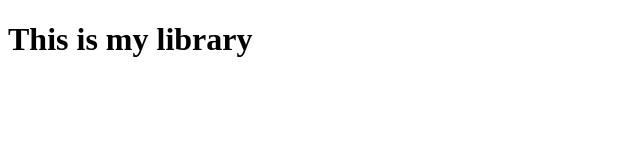
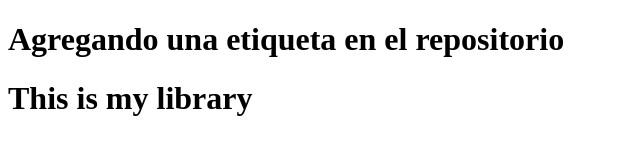
Before and after one commit to ferjoaguilar/my-library, a plain HTML site: page index.html in a window 1280 px wide. Shown: the whole page, without its empty margins (0-640 px from the left). Drawn offline with Linux system fonts and the light colour scheme.

Commit message:
:sparkles:feat(h1):add tittle
Agregando un H1 como título en el repositorio

```diff
--- a/index.html
+++ b/index.html
@@ -6,6 +6,7 @@
     <title>Document</title>
     <link rel="stylesheet" href="./css/main.css">
 </head>
+    <h1>Agregando una etiqueta en el repositorio</h1>
 <body>
     <h1>This is my library</h1>
 </body>
```
